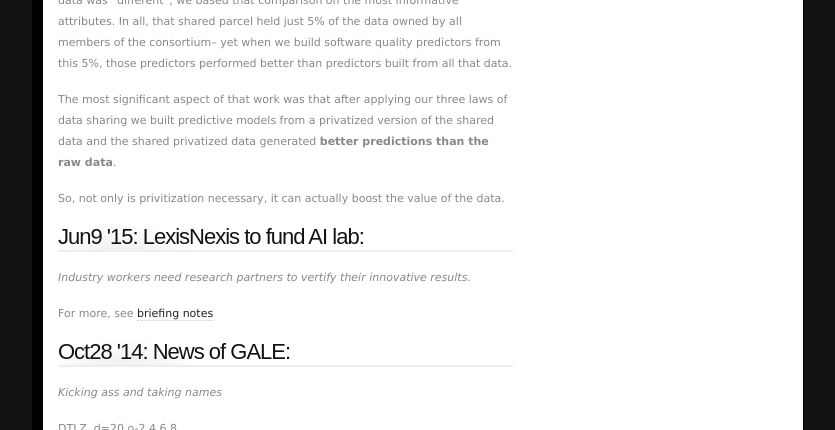
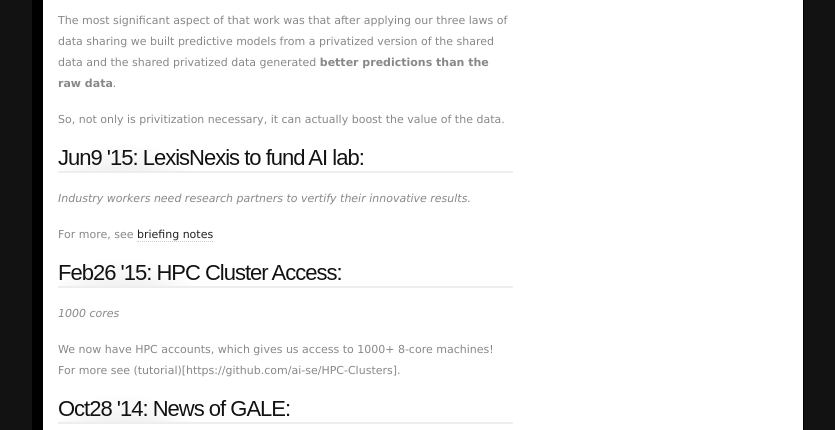
Before and after one commit to ai-se/ai-se.github.io, a Jekyll site: the page built from news/index.html, in a window 1280 px wide and 900 px high, scrolled down 2262 px, cut to the strip 0-430 px from the top of the window. Shown: the whole strip, without its empty margins (223-1058 px from the left). Built offline with Jekyll 4.4.1, drawn with Linux system fonts in a browser that asks for light colours; Markdown is read by kramdown in place of the engine named in the settings; comment, search, counter and statistics services are not loaded; some of the changed text lies outside the part shown.

Commit message:
fixed hpc

```diff
--- a/news/_posts/2015-02-26-HPC.md
+++ b/news/_posts/2015-02-26-HPC.md
@@ -1,7 +1,8 @@
 ---
 layout: page
-title: HPC Cluster Access: Welcome to 1000+ 8-core machines!
-excerpt: Cluster Access
+title: HPC Cluster Access
+excerpt: 1000 cores
 ---
 
-We now have HPC accounts.
+We now have HPC accounts, which gives us access to 1000+ 8-core machines!
+For more see (tutorial)[https://github.com/ai-se/HPC-Clusters].
```
